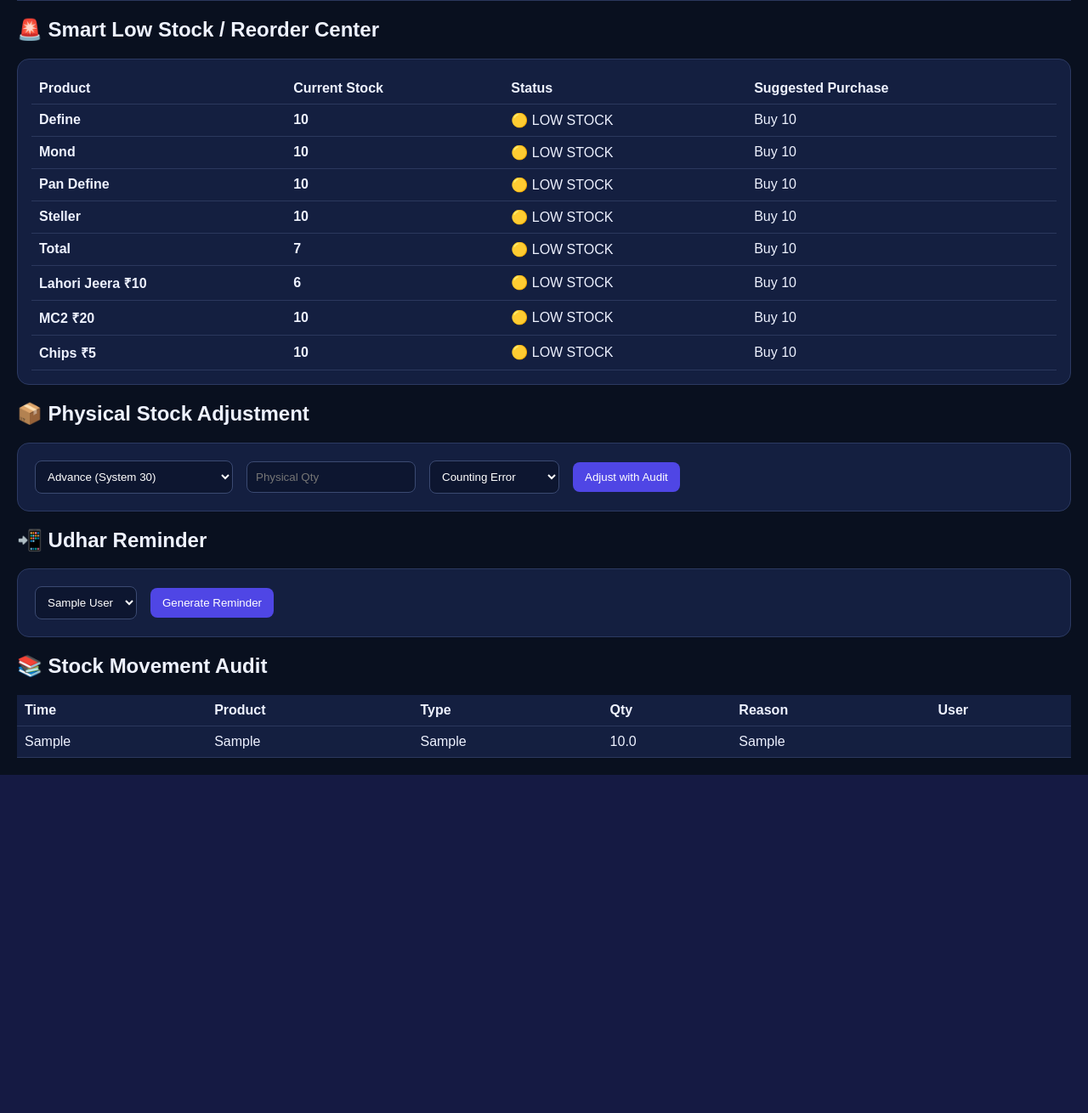
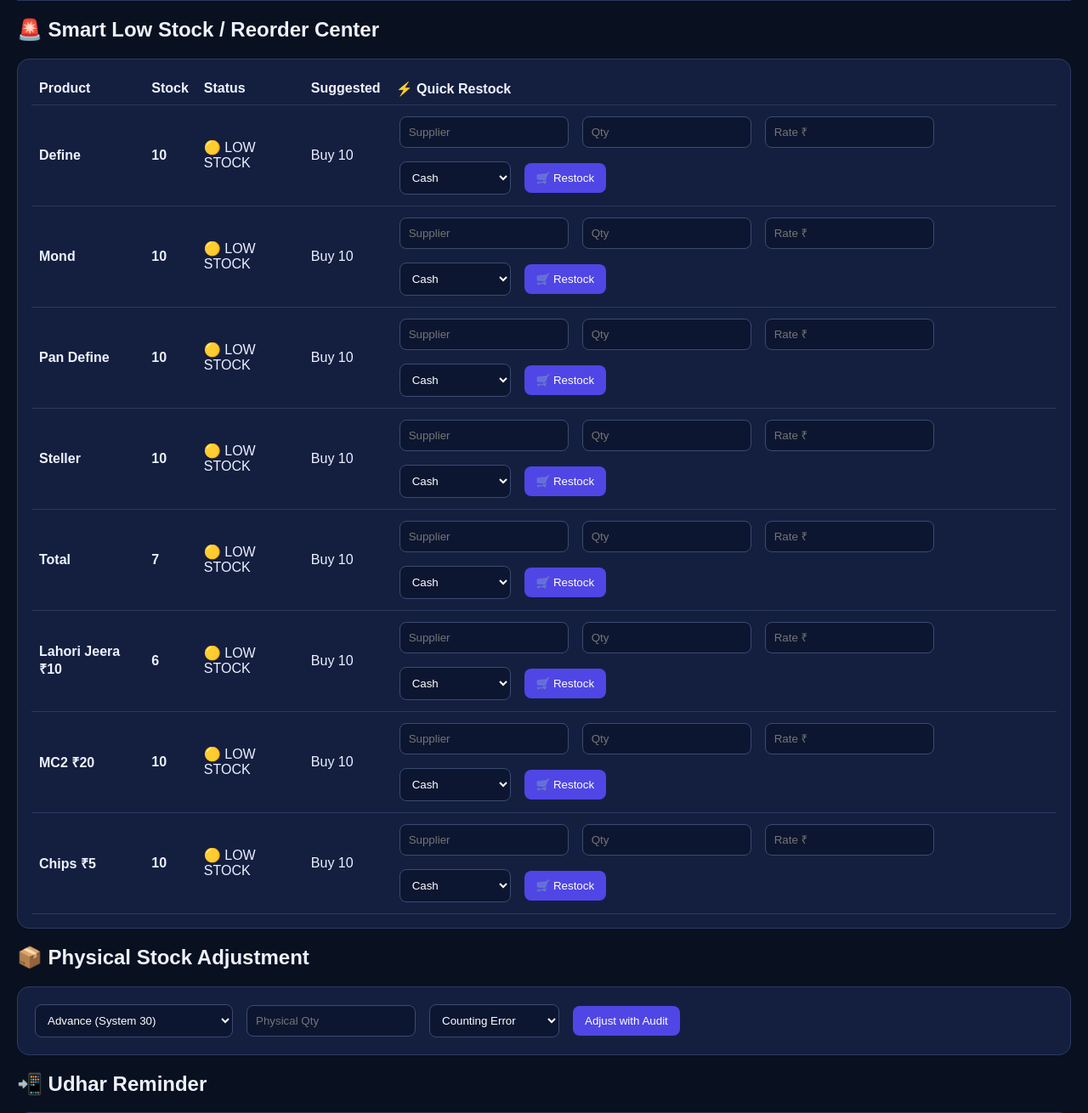
Before and after one commit to Vivekarya8/gamepay-cafe-os, a Flask app: page /dashboard in a window 1280 px wide. Shown: the part 3310-4620 px from the top of the page at 85% size. Before the commit the page ends 4222 px from the top, so only its background shows below. Run offline with Flask 3, Linux system fonts and the light colour scheme; the visitor is signed in with stand-in values (Sample User, id 1); data comes from the database, SQL or seed files in the repository; tables that the repository leaves empty hold one stand-in row (values such as "Sample post"); some libraries are stand-ins or nearby versions.

Commit message:
Update dashboard.html

```diff
--- a/Gamepay_Cafe_OS_V7_PWA_Complete/templates/dashboard.html
+++ b/Gamepay_Cafe_OS_V7_PWA_Complete/templates/dashboard.html
@@ -215,18 +215,26 @@
 <h2>🚨 Smart Low Stock / Reorder Center</h2>
 
 <div class="panel">
+<div style="overflow-x:auto;">
+
 <table>
+
 <tr>
     <th>Product</th>
-    <th>Current Stock</th>
+    <th>Stock</th>
     <th>Status</th>
-    <th>Suggested Purchase</th>
+    <th>Suggested</th>
+    <th>⚡ Quick Restock</th>
 </tr>
 
 {% for p in products %}
 {% if p.stock <= 10 %}
+
 <tr>
-        <td><b>{{ p.name }}</b></td>
+
+    <td>
+        <b>{{ p.name }}</b>
+    </td>
 
     <td>
         <b>{{ p.stock }}</b>
@@ -251,11 +259,62 @@
             Buy 10
         {% endif %}
     </td>
+
+    <td>
+
+        <form action="/purchase" method="post" class="row">
+
+            <input
+                type="hidden"
+                name="product"
+                value="{{ p.id }}"
+            >
+
+            <input
+                name="supplier"
+                placeholder="Supplier"
+                required
+            >
+
+            <input
+                name="qty"
+                type="number"
+                min="1"
+                placeholder="Qty"
+                required
+            >
+
+            <input
+                name="rate"
+                type="number"
+                min="0"
+                step="0.01"
+                placeholder="Rate ₹"
+                required
+            >
+
+            <select name="mode">
+                <option value="Cash">Cash</option>
+                <option value="UPI">UPI</option>
+                <option value="Supplier Udhar">Supplier Udhar</option>
+            </select>
+
+            <button type="submit">
+                🛒 Restock
+            </button>
+
+        </form>
+
+    </td>
+
 </tr>
+
 {% endif %}
 {% endfor %}
 
 </table>
+
+</div>
 </div>
             {% if session.role=="Owner" %}<h2>📦 Physical Stock Adjustment</h2><form action="/stock-adjust" method="post" class="panel row"><select name="product">{% for p in products %}<option value="{{p.id}}">{{p.name}} (System {{p.stock}})</option>{% endfor %}</select><input name="physical" type="number" placeholder="Physical Qty"><select name="reason"><option>Counting Error</option><option>Damage</option><option>Missing</option><option>Free Given</option><option>Sold Without Entry</option><option>Other</option></select><button>Adjust with Audit</button></form>{% endif %}
 <h2>📲 Udhar Reminder</h2><form action="/reminder" method="post" class="panel row"><select name="customer">{% for c in customers %}<option>{{c.name}}</option>{% endfor %}</select><button>Generate Reminder</button></form>
```
Lines whose indentation alone changed are shown as unchanged.
